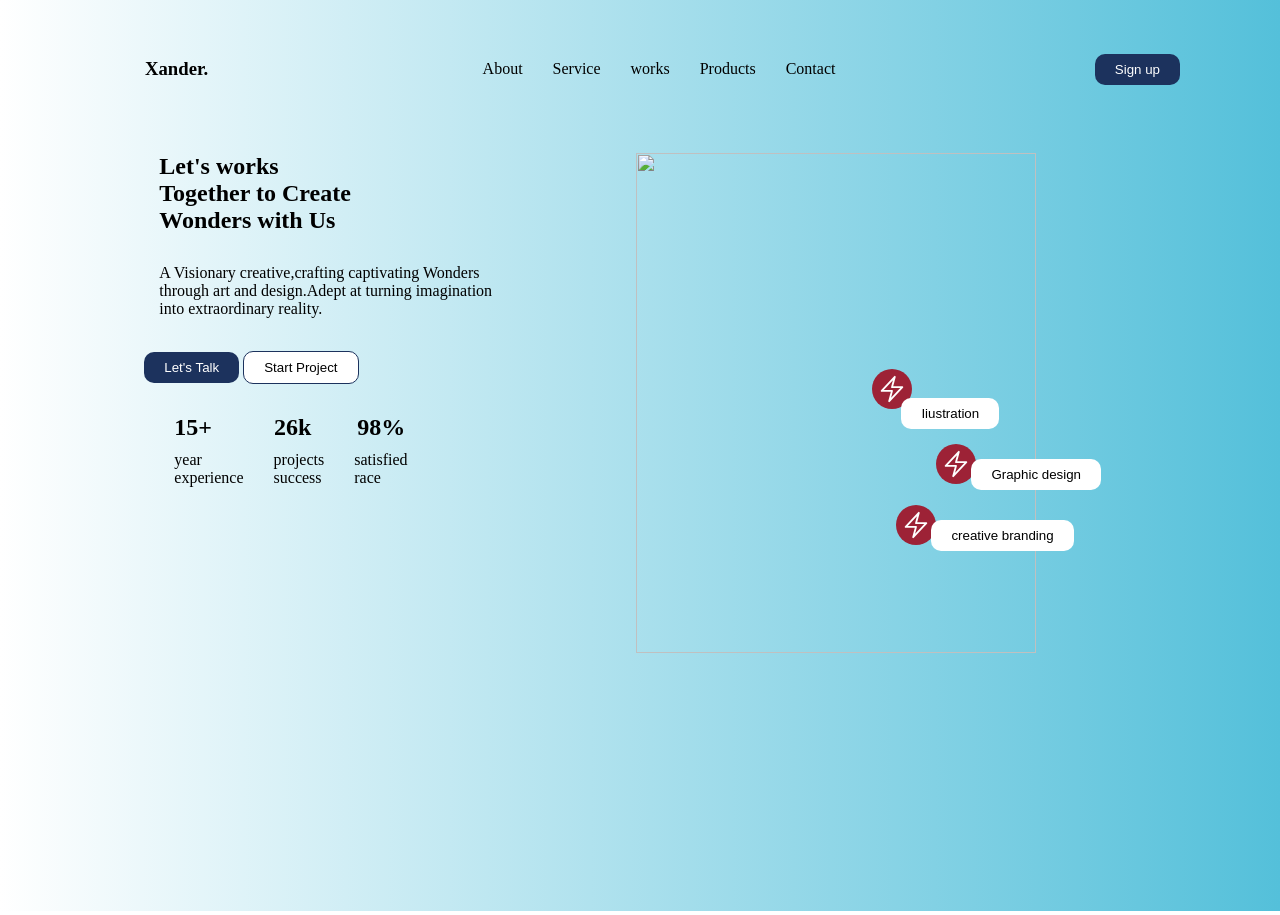
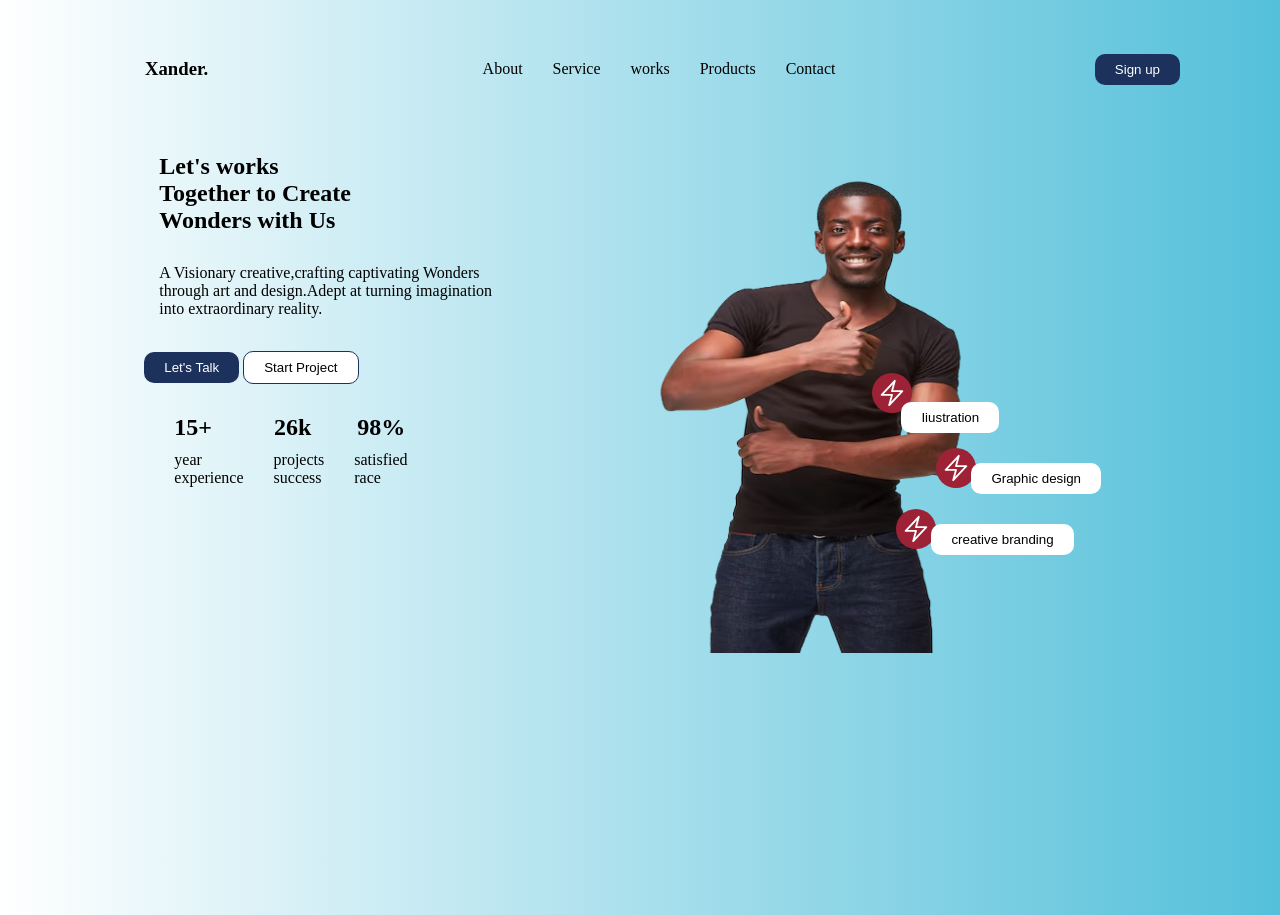
Before and after one commit to MercyValli/frontend, a plain HTML site: page index.html in a window 1280 px wide. Shown: the top 915 px of the page. Drawn offline with Linux system fonts and the light colour scheme.

Commit message:
Update index.html

```diff
--- a/index.html
+++ b/index.html
@@ -40,7 +40,7 @@
         </section1>
 
     <div class="photodiv">
-        <img src="./project/image-removebg-preview.png" width="400px" height="500px">
+        <img src="./image-removebg-preview.png" width="400px" height="500px">
 
          <div class="container">
             <div class="main"><svg xmlns="http://www.w3.org/2000/svg" fill="none" viewBox="0 0 24 24" stroke-width="1.5" stroke="currentColor" class="size-6">
```
